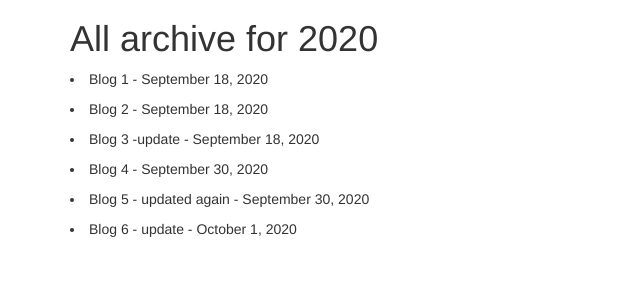
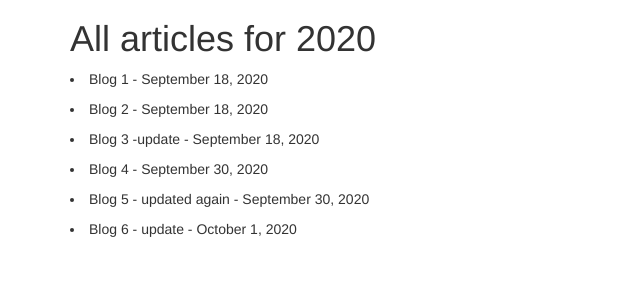
Before and after one commit to liberbell/py27, a Django app: template django_project/blog/templates/blog/post_archive_year.html in a window 1280 px wide. Shown: the part 51-351 px from the top of the page, without its empty margins (0-640 px from the left). Run offline with Django 3.2, Linux system fonts and the light colour scheme; data comes from the database, SQL or seed files in the repository; the template is opened without the code that fills it: values that come from a table or form of the project are taken from there, most other values are stand-ins (such as "Sample title", 1, 10 or a date in 2020); some libraries are stand-ins or nearby versions.

Commit message:
arciveyear1

```diff
--- a/django_project/blog/templates/blog/post_archive_year.html
+++ b/django_project/blog/templates/blog/post_archive_year.html
@@ -9,7 +9,7 @@ Archive Blog
 <div class="container">
     <section>
         <div>
-            <h1>All archive for {{ year|date:"Y" }}</h1>
+            <h1>All articles for {{ year|date:"Y" }}</h1>
             {% for obj in object_list %}
                 <p>
                     <li>{{ obj.title }} - {{ obj.date_posted | date:"F j, Y"}}</li>
```
